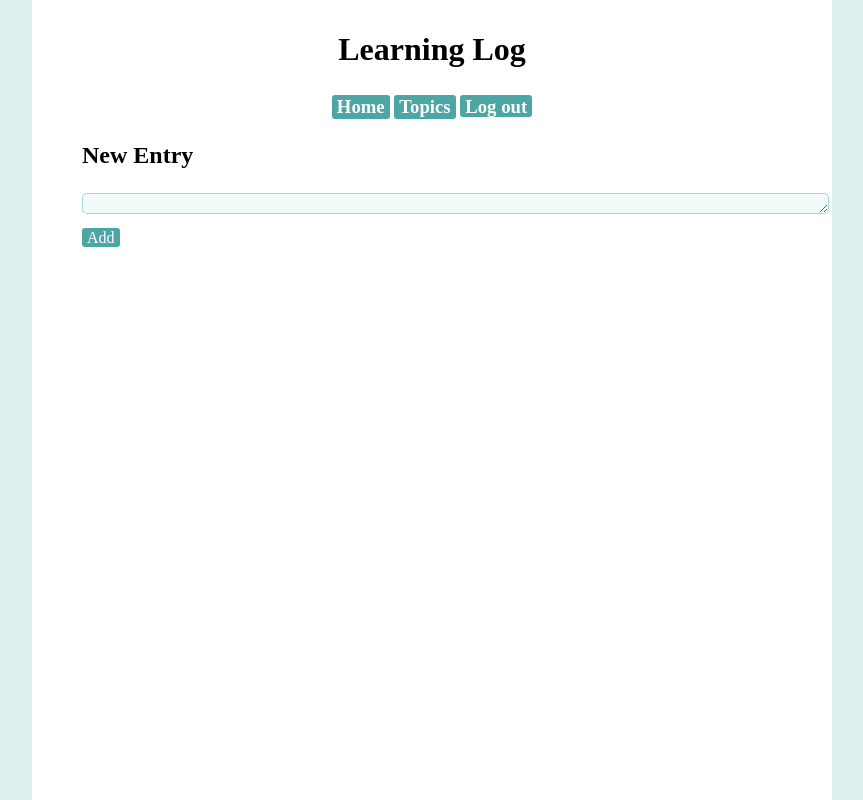
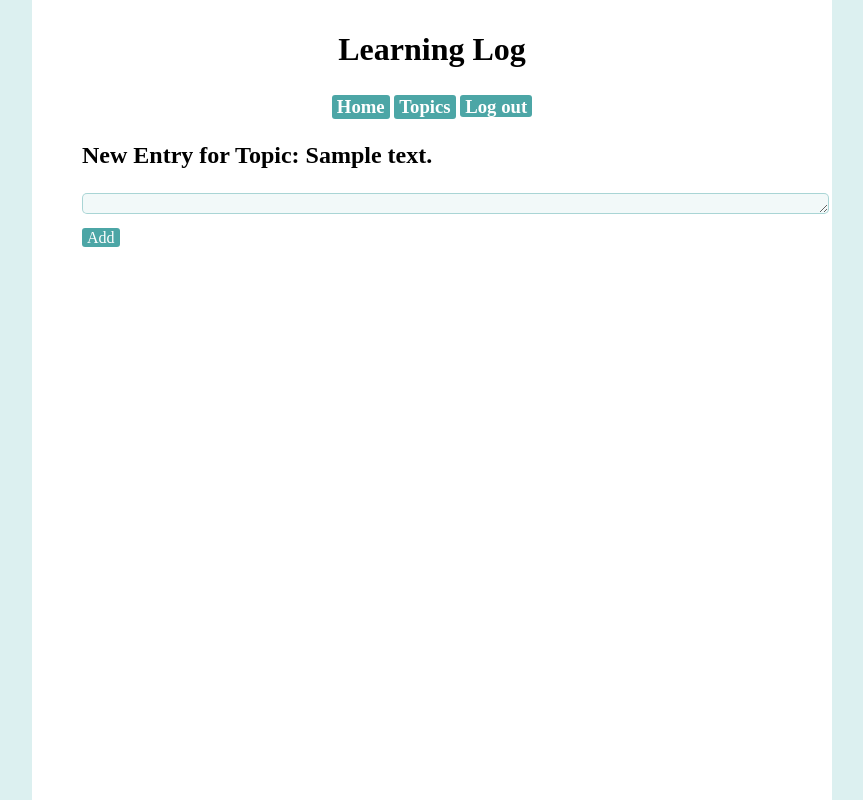
Before and after one commit to m-stein/python_learning_log, a Django app: page /new_entry/1 in a window 1280 px wide. Shown: the whole page, without its empty margins (208-1071 px from the left). Run offline with Django 5.2, Linux system fonts and the light colour scheme; a user stored in the database is signed in; tables that the repository leaves empty hold one stand-in row (values such as "Sample post").

Commit message:
restrict user access to only those topics they own

```diff
--- a/django_project/settings.py
+++ b/django_project/settings.py
@@ -126,3 +126,4 @@ DEFAULT_AUTO_FIELD = 'django.db.models.BigAutoField'
 
 LOGIN_REDIRECT_URL = 'learning_logs:index'
 LOGOUT_REDIRECT_URL = 'learning_logs:index'
+LOGIN_URL = 'accounts:login'
--- a/learning_logs/models.py
+++ b/learning_logs/models.py
@@ -1,10 +1,12 @@
 from django.db import models
+from django.contrib.auth.models import User
 
 
 class Topic(models.Model):
 
     text = models.CharField(max_length=200)
     date_added = models.DateTimeField(auto_now_add=True)
+    owner = models.ForeignKey(User, on_delete=models.CASCADE)
 
     def __str__(self):
         return self.text
--- a/learning_logs/templates/learning_logs/new_entry.html
+++ b/learning_logs/templates/learning_logs/new_entry.html
@@ -1,6 +1,6 @@
 {% extends 'learning_logs/base.html' %}
 {% block content %}
-    <h2>New Entry</h2>
+    <h2>New Entry for Topic: {{ topic.text }}</h2>
     <form action="{% url 'learning_logs:new_entry' topic.id %}" method="post">
         {% csrf_token %}
         {{ form.as_div }}
--- a/learning_logs/views.py
+++ b/learning_logs/views.py
@@ -1,29 +1,43 @@
 from django.shortcuts import render, redirect
+from django.contrib.auth.decorators import login_required
+from django.http import Http404
 from .models import Topic, Entry
 from .forms import TopicForm, EntryForm
+
+
+def _assert_allowed_to_access_topic(request, topic):
+    if topic.owner != request.user:
+        raise Http404
 
 
 def index(request):
     return render(request, template_name='learning_logs/index.html')
 
 
+@login_required
 def topics(request):
     return render(request, template_name='learning_logs/topics.html',
-                  context={'topics': Topic.objects.order_by('text')})
+                  context={'topics': Topic.objects.filter(owner=request.user).order_by('text')})
 
 
+@login_required
 def topic(request, topic_id):
     topic = Topic.objects.get(id=topic_id)
+    _assert_allowed_to_access_topic(request, topic)
+
     return render(request, template_name='learning_logs/topic.html',
                   context={'topic': topic, 'entries': topic.entry_set.order_by('-date_added')})
 
 
+@login_required
 def new_topic(request):
     # if user data was submitted, process the data and return to other page
     if request.method == 'POST':
         form = TopicForm(data=request.POST)
         if form.is_valid():
-            form.save()
+            topic = form.save(commit=False)
+            topic.owner = request.user
+            topic.save()
             return redirect('learning_logs:topics')
         else:
             print("Warning: form not valid")
@@ -32,8 +46,10 @@ def new_topic(request):
     return render(request, template_name='learning_logs/new_topic.html', context={'form': TopicForm()})
 
 
+@login_required
 def new_entry(request, topic_id):
     topic = Topic.objects.get(id=topic_id)
+    _assert_allowed_to_access_topic(request, topic)
 
     # if user data was submitted, process the data and return to other page
     if request.method == 'POST':
@@ -51,8 +67,10 @@ def new_entry(request, topic_id):
                   context={'topic': topic, 'form': EntryForm()})
 
 
+@login_required
 def edit_entry(request, entry_id):
     entry = Entry.objects.get(id=entry_id)
+    _assert_allowed_to_access_topic(request, entry.topic)
 
     # if user data was submitted, process the data and return to other page
     if request.method == 'POST':
```
